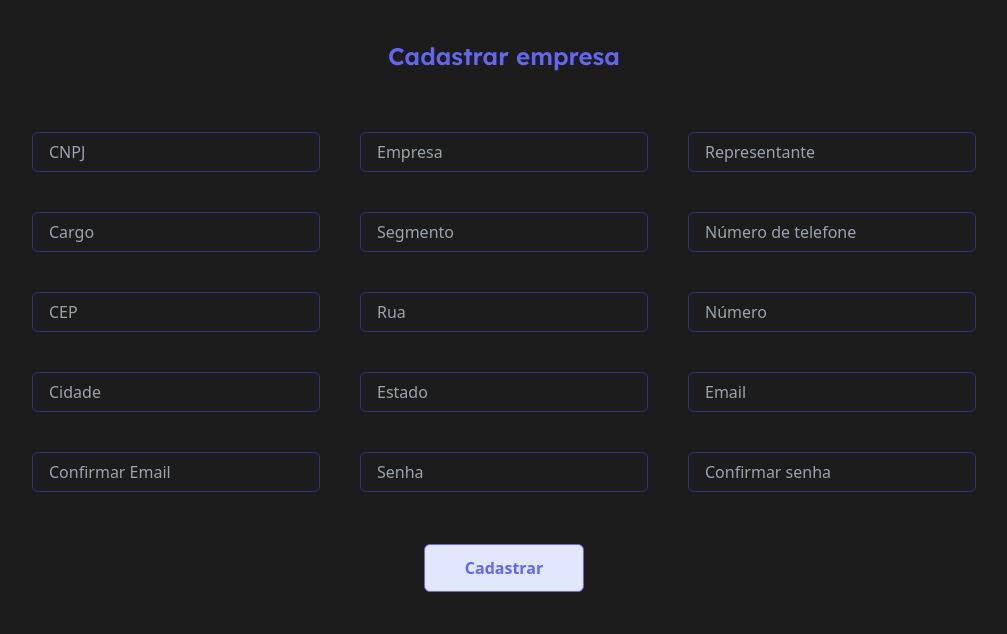
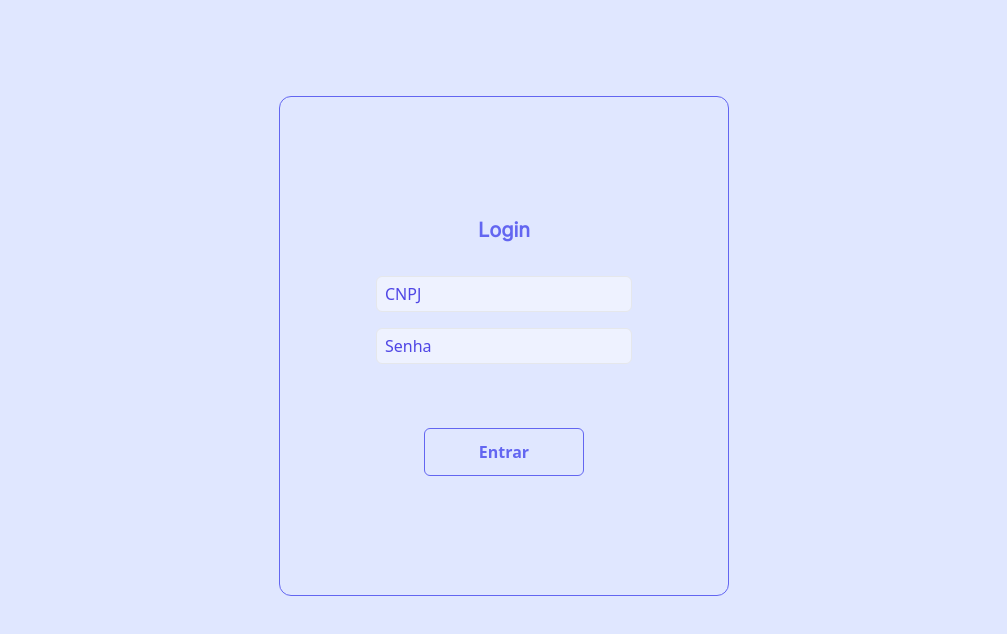
Before and after one commit to FabioSM02/audit-tailwind-next, a React (Vite) app: page / in a window 1280 px wide. Shown: the top 634 px of the page, without its empty margins (136-1143 px from the left). Built offline with nearby package versions, Linux system fonts and the light colour scheme.

Commit message:
creating routes, standardizing the components

```diff
--- a/src/App.tsx
+++ b/src/App.tsx
@@ -1,4 +1,5 @@
 import React, { useState } from 'react';
+import { Link } from 'react-router-dom';
 
 import { Card } from './components/card';
 import { Header } from './components/header';
@@ -13,65 +14,11 @@ function App() {
 
   return (
     <>
-      <Cadastro />
+      {/* <Cadastro /> */}
 
-      {/* <Login /> */}
+      <Login />
 
       {/* <Questions /> */}
-
-      {/* <Header />
-      <LoginOption />
-      <div className="flex flex-col items-center justify-center">
-
-        // <Login />
-
-
-        <main className="flex justify-between items-center mx-[10%] py-8 w-[80%] h-[85%]">
-            <img src="../../public/icons-svg/engineering_team.svg" alt="Ilustração" className="mt-40 w-[500px] h-[500px] max-h-screen max-w-screen" />
-            <p className="text-zinc-400 text-justify w-[960px] mt-40 px-20">
-              Temos como objetivo fazer uma auditoria interna na empresa para que assim a empresa possa analisar o quão distante ela esta de conseguir a certificação da ISO 27002.
-            </p>
-        </main>
-
-        <section className="">
-          // degrade entre um preto ou cinza e um roxo escuro
-        </section>
-
-        <section className="flex flex-col justify-center items-center h-[85%]">
-          <p className="text-2xl pb-16">Conheça nossos planos</p>
-          <img src="" alt="animação" />
-          /* <script src="https://cdn.lordicon.com/fudrjiwc.js"></script>
-          <lord-icon
-              src="https://cdn.lordicon.com/pimvysaa.json"
-              trigger="loop"
-              style="width:250px;height:250px">
-          </lord-icon>
-          <div className="flex max-w-[80%]">
-            <Card />
-            <Card />
-            <Card />
-          </div>
-        </section>
-
-        <section className="">
-          // degrade entre um preto ou cinza e um roxo escuro volta
-        </section>
-
-        <section className="flex flex-col justify-center items-center h-[85%] mt-40">
-          <p className="">Nossa Equipe</p>
-
-          // COLOCAR HOVER NAS FOTOS DOS INTEGRANTES DO GRUPO E MOSTRAR LINKEDIN E NOME
-
-          <div>
-            <MembersPhoto />
-          </div>
-        </section>
-
-        <footer className="bg-[#121111] h-16 w-[98vw] py-16 flex flex-col items-center justify-center">
-          <p className="font-inter font-bold text-[#8D8DF3] pb-4">Desenvolvido por SEGMA6 - 2023</p>
-          <p className="font-inter font-semibold text-[#8D8DF3]">Fatec São Caetano do Sul</p>
-        </footer>
-      </div> */}
     </>
   )
 }
--- /dev/null
+++ b/src/Routes/routes.tsx
@@ -0,0 +1 @@
+import { createBrowserRouter, Router } from 'react-router-dom';
--- /dev/null
+++ b/src/components/buttonForms.tsx
@@ -0,0 +1,14 @@
+import React from "react";
+import { Link } from 'react-router-dom';
+
+interface ButtonFormProps {
+    title: string;
+}
+
+export function ButtonForms( { title } : ButtonFormProps){
+    return (
+        <button className="flex justify-center items-center h-12 w-40 border-[.4px] bg-indigo-100 text-indigo-500 font-bold  border-indigo-500 rounded-md focus:outline-none hover:bg-indigo-300 hover:text-indigo-800 hover:transition-colors">
+            {title}
+        </button>
+    );
+}
--- a/src/components/fields.tsx
+++ b/src/components/fields.tsx
@@ -21,7 +21,7 @@ export function Field( { id, placeholder, type, maxLenght, minLenght, required,
                 type={type}
                 maxLength={maxLenght}
                 minLength={minLenght}
-                className="w-72 h-10 px-4 m-5 text-[16px] rounded-md bg-transparent border-[.2px] border-indigo-900 focus:border-indigo-500 focus:outline-none"
+                className="w-72 h-10 px-4 m-5 text-[16px] text-indigo-500 rounded-md bg-indigo-200 border-[.2px] focus:border-indigo-500 focus:outline-none placeholder:text-indigo-600 "
                 placeholder={placeholder}
                 required={required}
                 disabled={disable}
--- a/src/global.css
+++ b/src/global.css
@@ -3,7 +3,9 @@
 @tailwind utilities;
 
 body {
-    @apply bg-[#1C1C1C] text-zinc-200;
+    /* @apply bg-[#1C1C1C] text-zinc-200; */
+    /* @apply bg-[#d1d6f0] text-zinc-800; */
+    @apply bg-indigo-100 text-zinc-800;
 }
 
 /* #4444c7
--- a/src/main.tsx
+++ b/src/main.tsx
@@ -1,11 +1,20 @@
 import React from 'react';
 import ReactDOM from 'react-dom/client';
 import App from './App';
+import { createBrowserRouter, RouterProvider } from 'react-router-dom';
 
 import './global.css';
 
+const router = createBrowserRouter([
+  {
+    path: '/',
+    element: <App />
+  },
+]);
+
 ReactDOM.createRoot(document.getElementById('root') as HTMLElement).render(
   <React.StrictMode>
-    <App />
+    {/* <App /> */}
+    <RouterProvider router={router} />
   </React.StrictMode>,
 )
--- a/src/pages/Cadastro.tsx
+++ b/src/pages/Cadastro.tsx
@@ -1,4 +1,5 @@
 import React from "react";
+import { Link } from 'react-router-dom';
 
 import { Field } from "../components/fields";
 
@@ -19,18 +20,17 @@ export function Cadastro(){
                 Cadastrar empresa
             </p>
             <form action="" method="post" className="max-w-[1280px] flex-wrap mb-8">
-                <fieldset className="flex items-center justify-center">
+                <fieldset className="flex items-center justify-center" id="Empresa">
                     <Field id="cpnj" type="text" placeholder="CNPJ" required maxLenght={18} minLenght={14} pattern="[0-9]+" autoComplete="off" title="Digite um CNPJ válido" />
                     <Field id="companyName" type="text" placeholder="Empresa" required disable autoComplete="off" />
+                    <Field id="branch" type="text" placeholder="Segmento" required autoComplete="off" />
+                </fieldset>
+                <fieldset className="flex items-center justify-center" id="Representante">
                     <Field id="corporateRepresentative" type="text" placeholder="Representante" required autoComplete="off" />
-                </fieldset>
-                <fieldset className="flex items-center justify-center">
                     <Field id="" type="text" placeholder="Cargo" required autoComplete="off" />
-                    <Field id="branch" type="text" placeholder="Segmento" required autoComplete="off" />
-                    {/* <Field id="" type="select" placeholder="Porte da empresa" required autoComplete="off" /> ARRUMAR */}
                     <Field id="phone" type="tel" placeholder="Número de telefone" required minLenght={11} maxLenght={11} pattern="[0-9+]" autoComplete="off" />
                 </fieldset>
-                <fieldset className="flex justify-center">
+                <fieldset className="flex justify-center" id="Local">
                     <Field id="cep" type="" placeholder="CEP" required pattern="[0-9]+$" minLenght={9} maxLenght={9} autoComplete="off" />
                     <Field id="street" type="text" placeholder="Rua" required disable autoComplete="off" />
                     <Field id="number" type="" placeholder="Número" required maxLenght={5} autoComplete="off" />
@@ -40,15 +40,11 @@ export function Cadastro(){
                     <Field id="state" type="" placeholder="Estado" required disable autoComplete="off" />
                     <Field id="email" type="email" placeholder="Email" required autoComplete="off" />
                 </fieldset>
-                <fieldset className="flex justify-center">
+                <fieldset className="flex justify-center" id="Auth">
                     <Field id="checkEmail" type="email" placeholder="Confirmar Email" required autoComplete="off" />
                     <Field id="password" type="password" placeholder="Senha" maxLenght={30} minLenght={8} required autoComplete="off" />
                     <Field id="checkPassword" type="password" placeholder="Confirmar senha" maxLenght={30} minLenght={8} required autoComplete="off" />
                 </fieldset>
-                {/* <fieldset className="flex justify-center">
-                    <Field id="checkPassword" type="password" placeholder="Confirmar senha" maxLenght={30} minLenght={8} required />
-                </fieldset> */}
-
                 <fieldset className="flex items-center justify-center mt-8">
                     <button className="flex justify-center items-center h-12 w-40 border-[.4px] bg-indigo-100 text-indigo-500 font-bold  border-indigo-500 rounded-md focus:outline-none hover:bg-indigo-300 hover:text-indigo-800 hover:transition-colors">
                         Cadastrar
--- a/src/pages/Login.tsx
+++ b/src/pages/Login.tsx
@@ -1,17 +1,48 @@
-import React, { Fragment } from "react";
+import React from "react";
+import { Link } from 'react-router-dom';
+
+import { ButtonForms } from "../components/buttonForms";
 
 export function Login(){
     return(
         <div className="flex items-center justify-center">
-            <div className="flex flex-col items-center justify-center mt-[12vh] w-[450px] h-[500px] rounded-xl border-2 border-indigo-500 bg-indigo-100 focus:border-red-500 focus:outline-none">
+            <div className="flex flex-col items-center justify-center mt-[12vh] w-[450px] h-[500px] rounded-xl border-[.2px] border-indigo-500 bg-indigo-100 focus:border-red-500 focus:outline-none">
                 <p className="mb-8 text-indigo-500 font-inter font-bold text-xl">Login</p>
                 <form action="" method="get"  className="flex flex-col items-center justify-center">
-                    <input type="cnpj" className="mb-4 w-64 h-9 px-2 text-violet-800 rounded-md border-[.2px] focus:border-indigo-500 focus:outline-none" name="" placeholder="CNPJ" id="" />
-                    <input maxLength={30} type="password" className="mb-16 w-64 h-9 px-2 text-violet-800 rounded-md border-[.2px] focus:border-indigo-500 focus:outline-none" name="" placeholder="senha" id="" />
+                    <input
+                        type="cnpj"
+                        minLength={14}
+                        maxLength={18}
+                        className="bg-indigo-50 mb-4 w-64 h-9 px-2 text-violet-800 rounded-md border-[.2px] focus:border-indigo-500 focus:outline-none placeholder:text-indigo-600"
+                        name="cnpj"
+                        placeholder="CNPJ"
+                        id="id"
+                        required
+                        pattern="[0-9]+"
+                        autoComplete="off"
+                        title="Digite um CNPJ válido"
+                    />
+                    <input
+                        type="password"
+                        minLength={8}
+                        maxLength={30}
+                        className="bg-indigo-50 mb-16 w-64 h-9 px-2 text-violet-800 rounded-md border-[.2px] focus:border-indigo-500 focus:outline-none placeholder:text-indigo-600"
+                        name="senha"
+                        placeholder="Senha"
+                        id="senha"
+                        required
+                        autoComplete="off"
+                    />
 
-                    <button type="submit" className="scale-100 text-indigo-100 font-inter font-bold bg-indigo-500 w-28 rounded flex items-center justify-center h-10 hover:scale-125 hover:transition-transform hover:delay-75">
+                    <ButtonForms title="Entrar" />
+
+                    {/* <Link
+                        // to={}
+                        type="submit"
+                        className="flex items-center justify-center h-10 w-28 scale-100 text-indigo-100 font-inter font-bold bg-indigo-500 rounded hover:scale-125 hover:transition-transform hover:delay-75"
+                    >
                         Entrar
-                    </button>
+                    </Link> */}
                 </form>
             </div>
         </div>
```
Also changed, not shown: package.json (+4 -3 lines), src/pages/Questions.tsx (+12 -4 lines), src/pages/index.tsx (+62 -2 lines), 1 other file (tests, documents, lock files or other folders).
